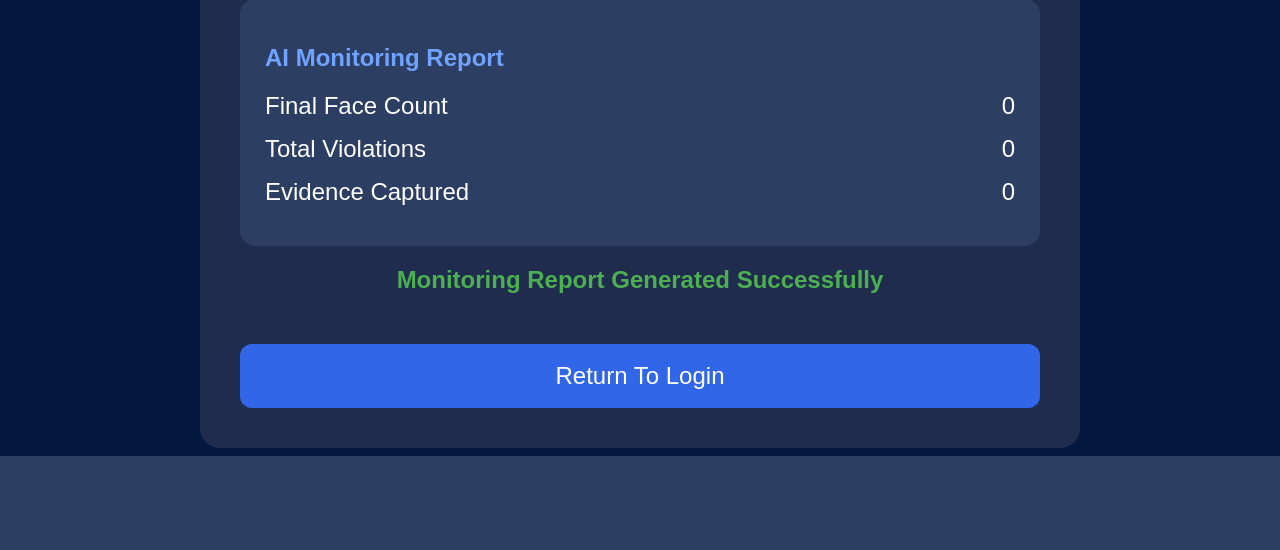
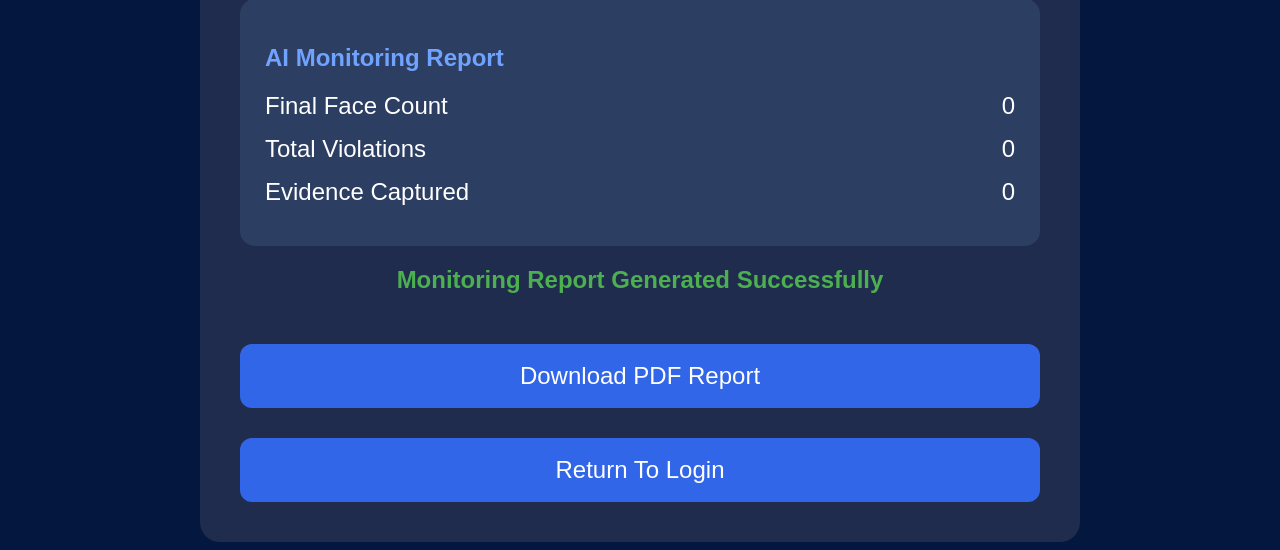
Before and after one commit to akshitsrijan001/EXAMGUARDAI, a Flask app: page /result in a window 1280 px wide. Shown: the part 404-954 px from the top of the page. Before the commit the page ends 860 px from the top, so only its background shows below. Run offline with Flask 3, Linux system fonts and the light colour scheme.

Commit message:
Added PDF report generation

```diff
--- a/frontend/app.py
+++ b/frontend/app.py
@@ -1,9 +1,11 @@
-from flask import Flask, render_template, Response
+from flask import Flask, render_template, Response, send_file
 import subprocess
 import os
 import json
 import sys
 import cv2
+from reportlab.platypus import SimpleDocTemplate, Paragraph, Spacer
+from reportlab.lib.styles import getSampleStyleSheet
 
 # Base directory of frontend
 BASE_DIR = os.path.dirname(os.path.abspath(__file__))
@@ -165,7 +167,81 @@ def video_feed():
         generate(),
         mimetype="multipart/x-mixed-replace; boundary=frame"
     )
+@app.route("/download_report")
+def download_report():
 
+    monitor_file = os.path.join(
+         os.path.dirname(BASE_DIR),
+        "backend",
+        "monitor_data.json"
+    )
+
+    try:
+        with open(monitor_file, "r") as f:
+            data = json.load(f)
+
+        faces = data.get("faces", 0)
+        violations = data.get("violations", 0)
+
+    except:
+        faces = 0
+        violations = 0
+
+    evidence_folder = os.path.join(
+        os.path.dirname(BASE_DIR),
+        "backend",
+        "evidence"
+    )
+
+    evidence_count = 0
+
+    if os.path.exists(evidence_folder):
+
+        for root, dirs, files in os.walk(evidence_folder):
+            evidence_count += len(
+                [f for f in files if f.endswith(".jpg")]
+            )
+
+    pdf_file = os.path.join(BASE_DIR, "exam_report.pdf")
+
+    doc = SimpleDocTemplate(pdf_file)
+
+    styles = getSampleStyleSheet()
+
+    content = [
+
+        Paragraph("ExamGuard AI Monitoring Report",
+                  styles["Title"]),
+
+        Spacer(1, 20),
+
+        Paragraph("Candidate: Srijan Akshit",
+                  styles["Normal"]),
+
+        Paragraph(f"Final Face Count: {faces}",
+                  styles["Normal"]),
+
+        Paragraph(f"Total Violations: {violations}",
+                  styles["Normal"]),
+
+        Paragraph(f"Evidence Captured: {evidence_count}",
+                  styles["Normal"]),
+
+        Spacer(1, 20),
+
+        Paragraph("Report Generated Successfully",
+                  styles["Heading2"])
+
+    ]
+    print("PDF Faces =", faces)
+    print("PDF Violations =", violations)
+    print("PDF Evidence =", evidence_count)
+    doc.build(content)
+
+    return send_file(
+        pdf_file,
+        as_attachment=True
+    )
 
 if __name__ == "__main__":
 
--- a/frontend/templates/result.html
+++ b/frontend/templates/result.html
@@ -117,6 +117,13 @@
 
    <button
     class="btn"
+    onclick="window.location.href='/download_report'"
+>
+    Download PDF Report
+</button>
+
+<button
+    class="btn"
     onclick="window.location.href='/'"
 >
     Return To Login
```
Also changed, not shown: README.md, 1 other file. Lines whose indentation alone changed are shown as unchanged.
